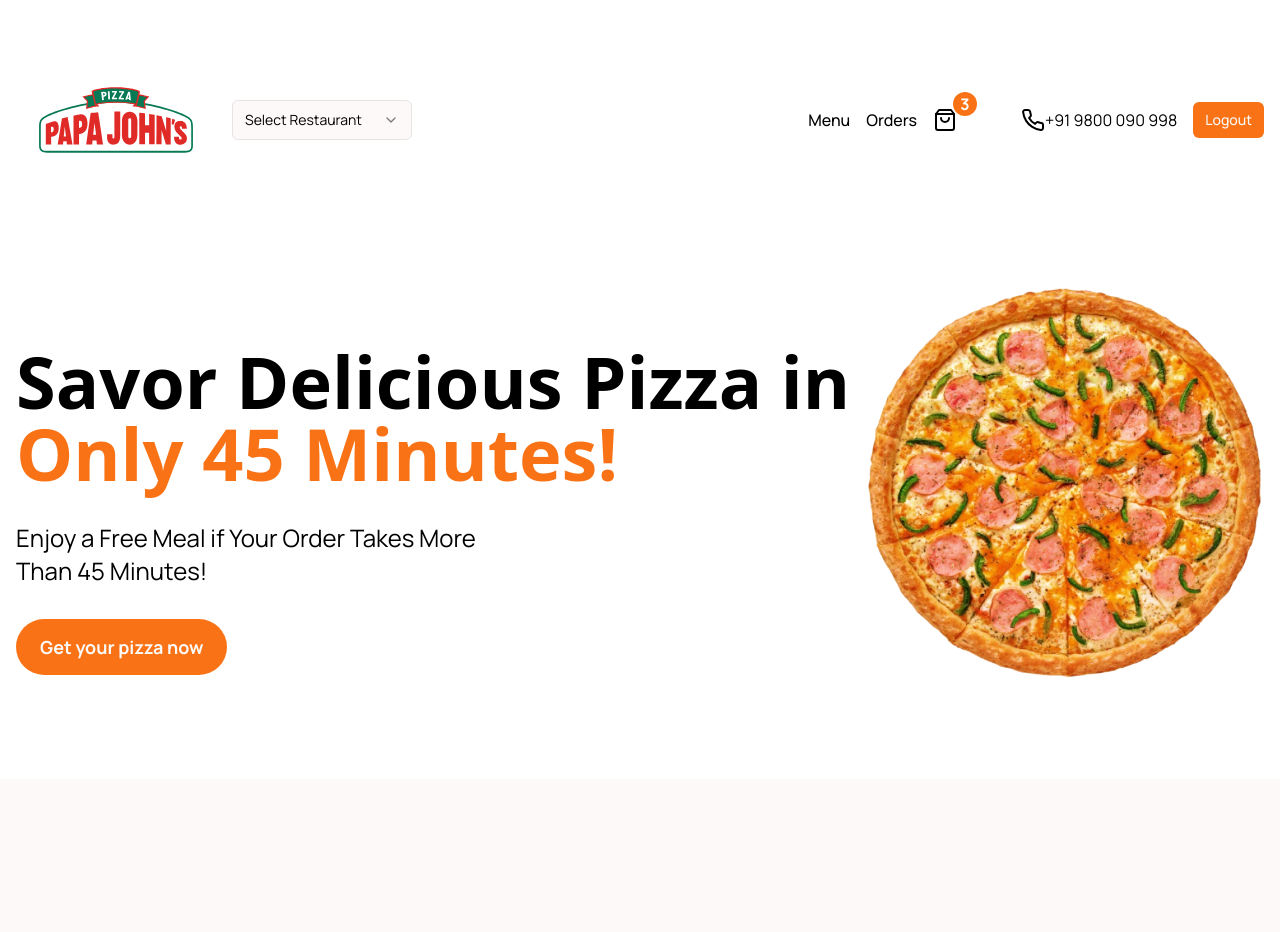
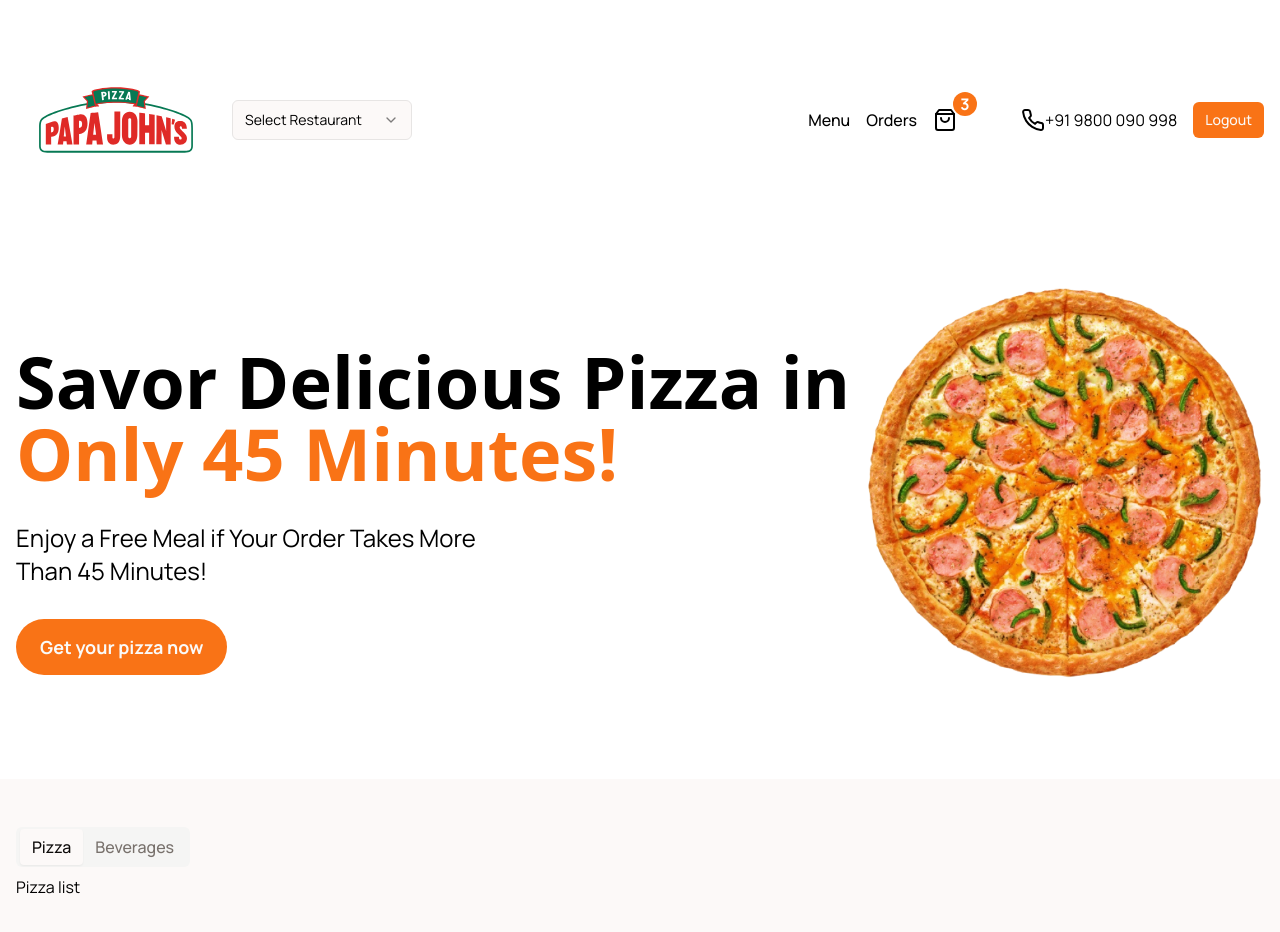
Before and after one commit to ishat005/NextJS-LandingApp, a Next.js app: page / in a window 1280 px wide. Shown: the top 932 px of the page. Before the commit the page ends 800 px from the top, so only its background shows below. Built offline with nearby package versions, Linux system fonts and the light colour scheme.

Commit message:
added category tab

```diff
--- a/package.json
+++ b/package.json
@@ -11,6 +11,7 @@
   "dependencies": {
     "@radix-ui/react-select": "^2.1.2",
     "@radix-ui/react-slot": "^1.1.0",
+    "@radix-ui/react-tabs": "^1.1.1",
     "class-variance-authority": "^0.7.0",
     "clsx": "^2.1.1",
     "lucide-react": "^0.456.0",
--- a/src/app/(home)/page.tsx
+++ b/src/app/(home)/page.tsx
@@ -1,5 +1,6 @@
 import { Button } from "@/components/ui/button";
 import Image from "next/image";
+import { Tabs, TabsContent, TabsList, TabsTrigger } from "@/components/ui/tabs";
 
 export default function Home() {
   return (
@@ -29,6 +30,23 @@ export default function Home() {
           </div>
         </div>
       </section>
+
+      <section>
+        <div className="container py-12">
+          <Tabs defaultValue="pizza" className="w-[400px]">
+            <TabsList>
+              <TabsTrigger className="text-md" value="pizza">
+                Pizza
+              </TabsTrigger>
+              <TabsTrigger className="text-md" value="beverages">
+                Beverages
+              </TabsTrigger>
+            </TabsList>
+            <TabsContent value="pizza">Pizza list</TabsContent>
+            <TabsContent value="beverages">Beverages list</TabsContent>
+          </Tabs>
+        </div>
+      </section>
     </>
   );
 }
--- /dev/null
+++ b/src/components/ui/tabs.tsx
@@ -0,0 +1,55 @@
+"use client"
+
+import * as React from "react"
+import * as TabsPrimitive from "@radix-ui/react-tabs"
+
+import { cn } from "@/lib/utils"
+
+const Tabs = TabsPrimitive.Root
+
+const TabsList = React.forwardRef<
+  React.ElementRef<typeof TabsPrimitive.List>,
+  React.ComponentPropsWithoutRef<typeof TabsPrimitive.List>
+>(({ className, ...props }, ref) => (
+  <TabsPrimitive.List
+    ref={ref}
+    className={cn(
+      "inline-flex h-10 items-center justify-center rounded-md bg-muted p-1 text-muted-foreground",
+      className
+    )}
+    {...props}
+  />
+))
+TabsList.displayName = TabsPrimitive.List.displayName
+
+const TabsTrigger = React.forwardRef<
+  React.ElementRef<typeof TabsPrimitive.Trigger>,
+  React.ComponentPropsWithoutRef<typeof TabsPrimitive.Trigger>
+>(({ className, ...props }, ref) => (
+  <TabsPrimitive.Trigger
+    ref={ref}
+    className={cn(
+      "inline-flex items-center justify-center whitespace-nowrap rounded-sm px-3 py-1.5 text-sm font-medium ring-offset-background transition-all focus-visible:outline-none focus-visible:ring-2 focus-visible:ring-ring focus-visible:ring-offset-2 disabled:pointer-events-none disabled:opacity-50 data-[state=active]:bg-background data-[state=active]:text-foreground data-[state=active]:shadow-sm",
+      className
+    )}
+    {...props}
+  />
+))
+TabsTrigger.displayName = TabsPrimitive.Trigger.displayName
+
+const TabsContent = React.forwardRef<
+  React.ElementRef<typeof TabsPrimitive.Content>,
+  React.ComponentPropsWithoutRef<typeof TabsPrimitive.Content>
+>(({ className, ...props }, ref) => (
+  <TabsPrimitive.Content
+    ref={ref}
+    className={cn(
+      "mt-2 ring-offset-background focus-visible:outline-none focus-visible:ring-2 focus-visible:ring-ring focus-visible:ring-offset-2",
+      className
+    )}
+    {...props}
+  />
+))
+TabsContent.displayName = TabsPrimitive.Content.displayName
+
+export { Tabs, TabsList, TabsTrigger, TabsContent }
```
Also changed, not shown: 1 other file (tests, documents, lock files or other folders).
